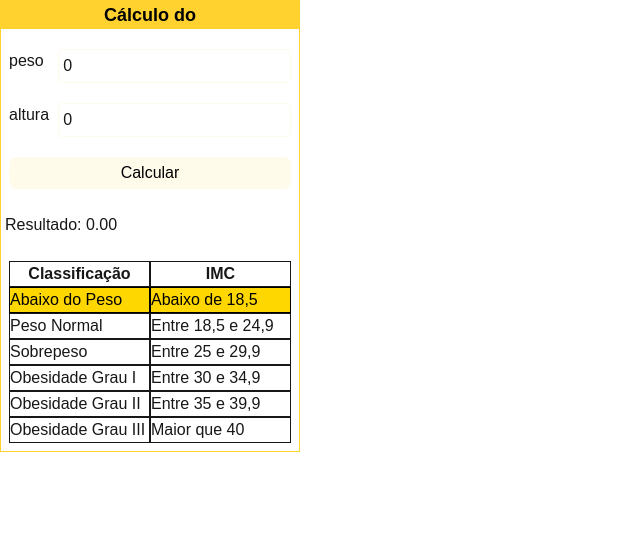
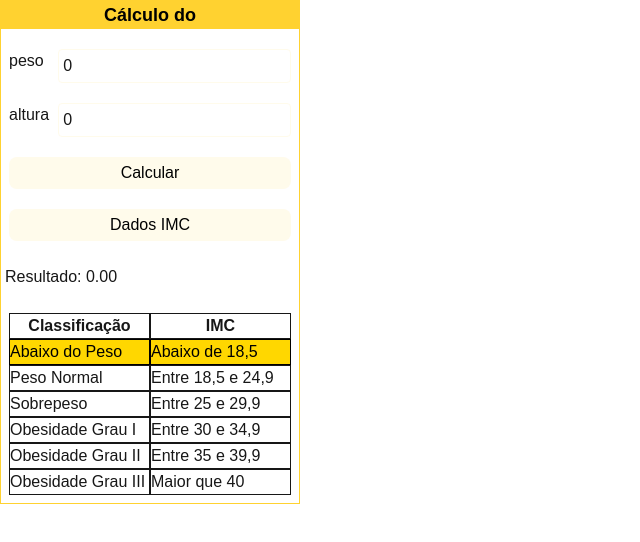
Before and after one commit to Diandressa/react-curso, a Next.js app: page / in a window 1280 px wide. Shown: the top 542 px of the page, without its empty margins (0-640 px from the left). Built offline with nearby package versions, Linux system fonts and the light colour scheme.

Commit message:
dados pelo url, link

```diff
--- a/src/pages/calcimc/Calcimc.tsx
+++ b/src/pages/calcimc/Calcimc.tsx
@@ -1,6 +1,7 @@
 import { useState } from "react";
 import Campform from "@/components/Campform";
 import Tabelaimc from "@/components/Tabelaimc";
+import Link from "next/link";
 
 export default function Calcimc(){
     const [peso, setPeso] = useState<number>(0);
@@ -18,6 +19,14 @@ export default function Calcimc(){
             <Campform label="peso" state={peso} funcState={setPeso}/>
             <Campform label="altura" state={altura} funcState={setAltura}/>
             <button className="bg-amber-50 text-center mx-2 text-black p-1 rounded-lg cursor-pointer" onClick={calcular}>Calcular</button>
+            <Link className="bg-amber-50 text-center mx-2 text-black p-1 rounded-lg cursor-pointer" href={{
+                pathname:'/dadosIMC/Dadosimc',
+                query:{
+                    p_peso:peso,
+                    p_altura:altura,
+                    p_imc:imc
+                }
+            }}>Dados IMC</Link>
             <p className="p-1">Resultado: {imc.toFixed(2)}</p>
             <Tabelaimc imc={imc}/>
         </div>
--- /dev/null
+++ b/src/pages/dadosIMC/Dadosimc.tsx
@@ -0,0 +1,7 @@
+export default function Dadosimc(){
+    return(
+        <div>
+            Dados IMC
+        </div>
+    )
+}
```
Also changed, not shown: public/assets/save.svg (added), public/assets/save_as.svg (added).
